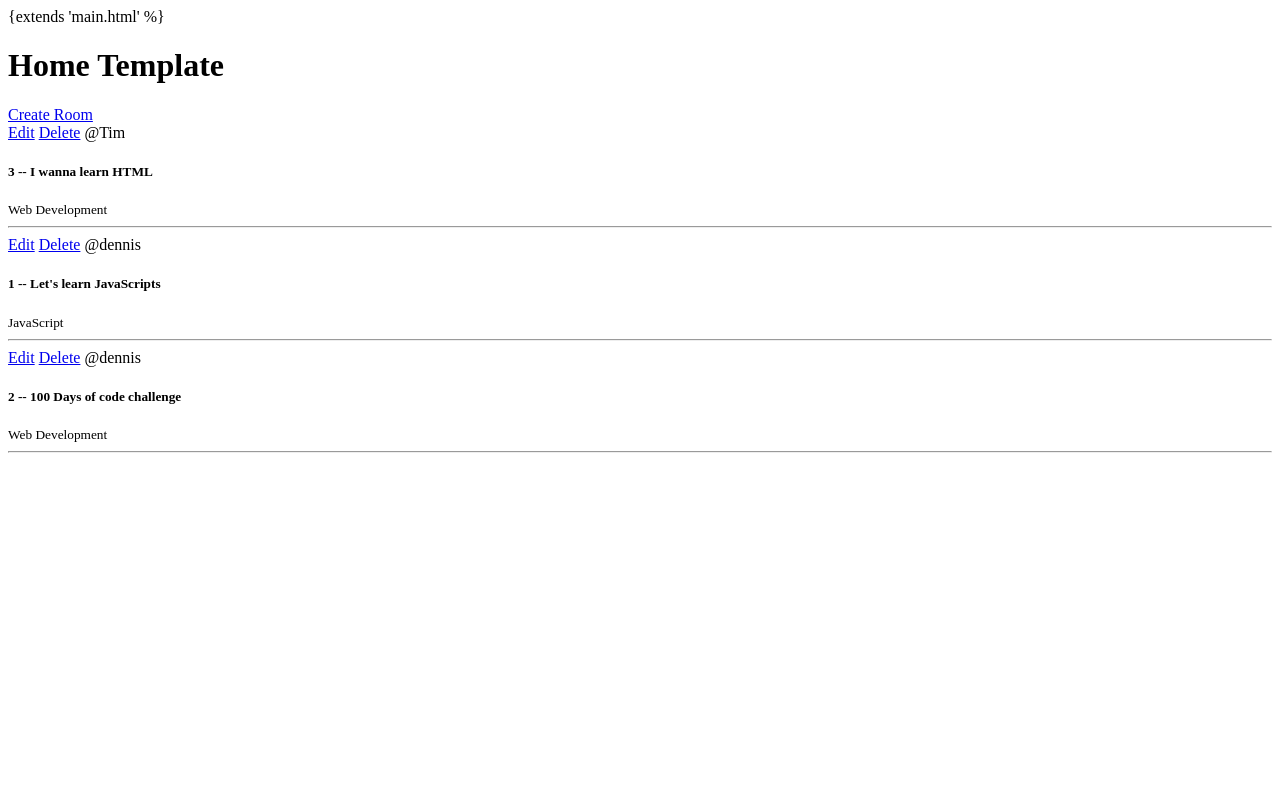
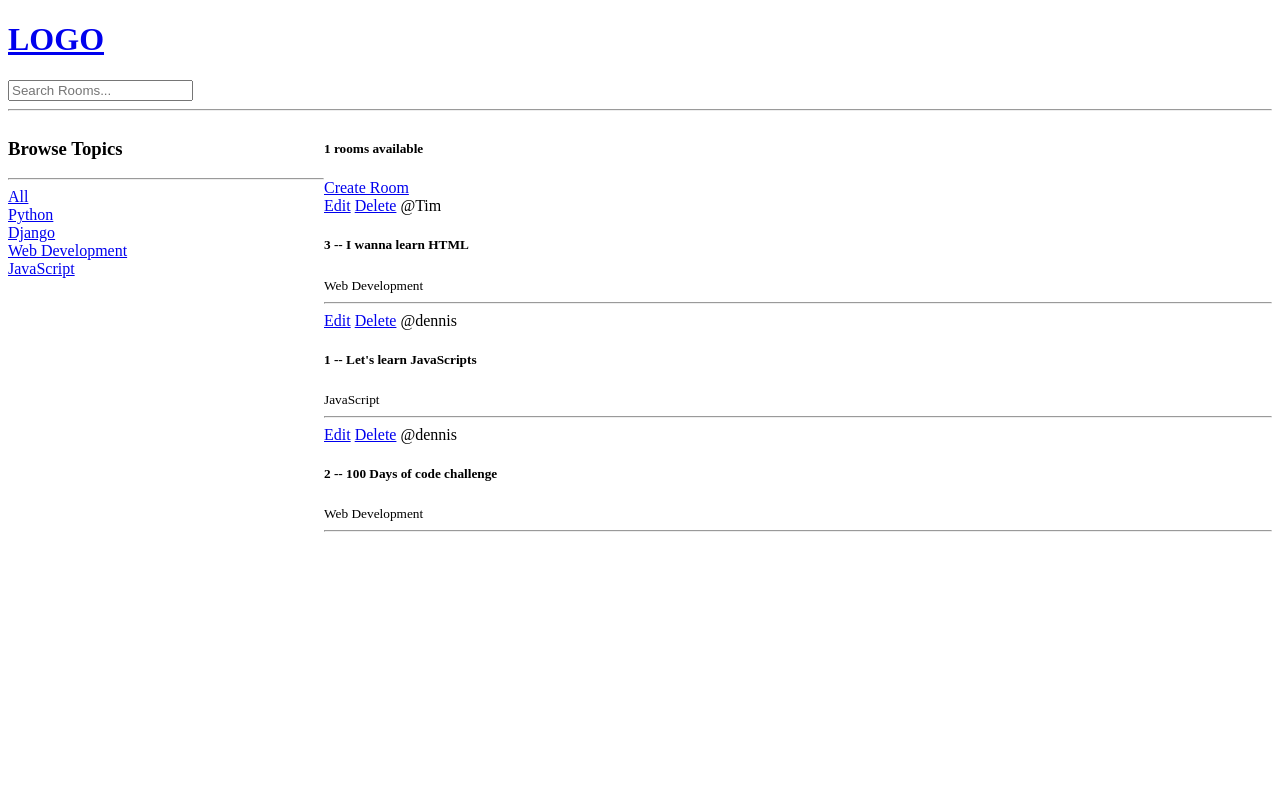
Before and after one commit to simplemilk/DjangoTutorial, a Django app: template templates/base/home.html in a window 1280 px wide. Run offline with Django 5.2, Linux system fonts and the light colour scheme; data comes from the database, SQL or seed files in the repository; the template is opened without the code that fills it: values that come from a table or form of the project are taken from there, most other values are stand-ins (such as "Sample title", 1, 10 or a date in 2020); parts of the project's set-up code (start-up, migrations or seed data) failed here and were passed over.

Commit message:
Search Bar
Commit to Search Bar Tutorial Changes

```diff
--- a/templates/base/home.html
+++ b/templates/base/home.html
@@ -1,13 +1,37 @@
-{extends 'main.html' %}
+{% extends 'main.html' %}
 
 {% block content %}
-<h1>Home Template</h1>
 
-<div>
+<style>
+    .home-container{
+        display: grid;
+        grid-template-columns: 1fr 3fr;
+    }
+</style>
 
-    <a href="{% url 'create-room' %}">Create Room</a>
+<div class="home-container">
+
     <div>
-        {% for room in rooms %}
+        <h3>Browse Topics</h3>
+        <hr>
+
+        <div>
+            <a href="{% url 'home' %}">All</a>
+        </div>
+
+        {% for topic in topics %}
+            <div>
+                <a href="{% url 'home' %}?q={{topic.name}}">{{topic.name}}</a>
+            </div>
+        {% endfor %}
+    </div>
+
+    <div>
+        <h5>{{room_count}} rooms available</h5>
+        <a href="{% url 'create-room' %}">Create Room</a>
+
+        <div>
+            {% for room in rooms %}
             <div>
                 <a href="{% url 'update-room' room.id %}">Edit</a>
                 <a href="{% url 'delete-room' room.id %}">Delete</a>
@@ -17,7 +41,8 @@
                 <hr>
             </div>
 
-         {% endfor %}
+            {% endfor %}
+        </div>
     </div>
 
 </div>
--- a/templates/navbar.html
+++ b/templates/navbar.html
@@ -1,5 +1,8 @@
 <a href="/">
     <h1>LOGO</h1>
 </a>
+<form method="GET" action="{% url 'home' %}">
+    <input type="text" name="q" placeholder="Search Rooms..." />
+</form>
 
 <hr>
```
Also changed, not shown: base/views.py (+14 -3 lines).
